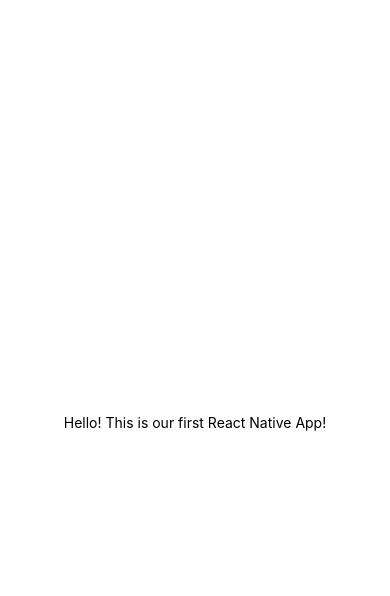
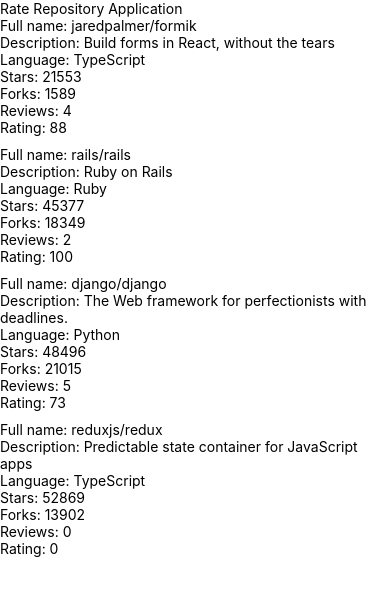
Before and after one commit to Caruychen/rate-repository-app, a React Native app: screen / in a window 390 px wide. Shown: the top 596 px of the page. Built offline with nearby package versions, Linux system fonts and the light colour scheme.

Commit message:
Exercise 10.3: the reviewed repositories list

```diff
--- a/App.js
+++ b/App.js
@@ -1,21 +1,9 @@
-import { StatusBar } from 'expo-status-bar';
 import React from 'react';
-import { StyleSheet, Text, View } from 'react-native';
 
-export default function App() {
-  return (
-    <View style={styles.container}>
-      <Text>Hello! This is our first React Native App!</Text>
-      <StatusBar style="auto" />
-    </View>
-  );
-}
+import Main from './src/components/Main';
 
-const styles = StyleSheet.create({
-  container: {
-    flex: 1,
-    backgroundColor: '#fff',
-    alignItems: 'center',
-    justifyContent: 'center',
-  },
-});
+const App = () => {
+  return <Main />;
+};
+
+export default App;
--- /dev/null
+++ b/src/components/Main.jsx
@@ -0,0 +1,23 @@
+import React from 'react';
+import Constants from 'expo-constants';
+import { Text, StyleSheet, View } from 'react-native';
+import RepositoryList from './RepositoryList';
+
+const styles = StyleSheet.create({
+  container: {
+    marginTop: Constants.statusBarHeight,
+    flexGrow: 1,
+    flexShrink: 1,
+  },
+});
+
+const Main = () => {
+  return (
+    <View style={styles.container}>
+      <Text>Rate Repository Application</Text>
+      <RepositoryList />
+    </View>
+  );
+};
+
+export default Main;
--- /dev/null
+++ b/src/components/RepositoryItem.jsx
@@ -0,0 +1,26 @@
+import React from 'react';
+import { Text, View } from 'react-native';
+
+const RepositoryItem = ({ item }) => {
+  const {
+    fullName,
+    description,
+    language,
+    stargazersCount,
+    forksCount,
+    reviewCount,
+    ratingAverage } = item;
+  return (
+    <View>
+      <Text>Full name: {fullName}</Text>
+      <Text>Description: {description}</Text>
+      <Text>Language: {language}</Text>
+      <Text>Stars: {stargazersCount}</Text>
+      <Text>Forks: {forksCount}</Text>
+      <Text>Reviews: {reviewCount}</Text>
+      <Text>Rating: {ratingAverage}</Text>
+    </View>
+  );
+};
+
+export default RepositoryItem;
--- /dev/null
+++ b/src/components/RepositoryList.jsx
@@ -0,0 +1,70 @@
+import React from 'react';
+import { FlatList, View, StyleSheet } from 'react-native';
+import RepositoryItem from './RepositoryItem';
+
+const styles = StyleSheet.create({
+  separator: {
+    height: 10,
+  },
+});
+
+const repositories = [
+  {
+    id: 'jaredpalmer.formik',
+    fullName: 'jaredpalmer/formik',
+    description: 'Build forms in React, without the tears',
+    language: 'TypeScript',
+    forksCount: 1589,
+    stargazersCount: 21553,
+    ratingAverage: 88,
+    reviewCount: 4,
+    ownerAvatarUrl: 'https://avatars2.githubusercontent.com/u/4060187?v=4',
+  },
+  {
+    id: 'rails.rails',
+    fullName: 'rails/rails',
+    description: 'Ruby on Rails',
+    language: 'Ruby',
+    forksCount: 18349,
+    stargazersCount: 45377,
+    ratingAverage: 100,
+    reviewCount: 2,
+    ownerAvatarUrl: 'https://avatars1.githubusercontent.com/u/4223?v=4',
+  },
+  {
+    id: 'django.django',
+    fullName: 'django/django',
+    description: 'The Web framework for perfectionists with deadlines.',
+    language: 'Python',
+    forksCount: 21015,
+    stargazersCount: 48496,
+    ratingAverage: 73,
+    reviewCount: 5,
+    ownerAvatarUrl: 'https://avatars2.githubusercontent.com/u/27804?v=4',
+  },
+  {
+    id: 'reduxjs.redux',
+    fullName: 'reduxjs/redux',
+    description: 'Predictable state container for JavaScript apps',
+    language: 'TypeScript',
+    forksCount: 13902,
+    stargazersCount: 52869,
+    ratingAverage: 0,
+    reviewCount: 0,
+    ownerAvatarUrl: 'https://avatars3.githubusercontent.com/u/13142323?v=4',
+  },
+];
+
+const ItemSeparator = () => <View style={styles.separator} />;
+
+const RepositoryList = () => {
+  return (
+    <FlatList
+      data={repositories}
+      ItemSeparatorComponent={ItemSeparator}
+      renderItem={RepositoryItem}
+    />
+  );
+};
+
+export default RepositoryList;
```
